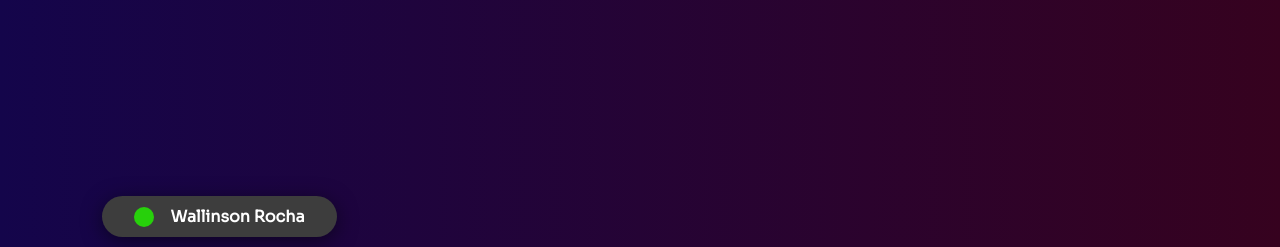
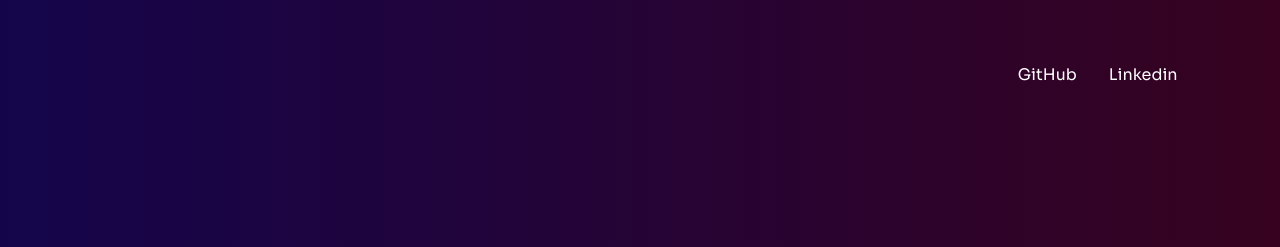
Before and after one commit to wallinsonrocha/dev-portf-lio, a plain HTML site: page index.html in a window 1280 px wide. Shown: the top 247 px of the page. Drawn offline with nearby package versions, Linux system fonts and the light colour scheme.

Commit message:
Adesão do linkedin e github

```diff
--- /dev/null
+++ b/assets/css/header.css
@@ -0,0 +1,11 @@
+header{
+    font-family: var(--font);
+    display: flex;
+    gap: 2rem;
+    justify-items: end;
+    justify-content: end;
+
+    a {
+        color: white;
+    }
+}
--- a/index.html
+++ b/index.html
@@ -9,6 +9,7 @@
     <!-- CSS -->
     <link rel="stylesheet" href="assets/css/main.css">
     <link rel="stylesheet" href="assets/css/section-inicio.css">
+    <link rel="stylesheet" href="assets/css/header.css">
     <link rel="stylesheet" href="assets/css/section-why.css">
     <link rel="stylesheet" href="assets/css/card-custom2.css">
     <link rel="stylesheet" href="assets/css/section-equipe.css">
@@ -27,6 +28,10 @@
     <main>
         <!-- =================================== INICIO =================================== -->
         <section id="inicio">
+            <header>
+                <a href="https://github.com/wallinsonrocha">GitHub</a>
+                <a href="https://www.linkedin.com/in/wallinsonrocha/">Linkedin</a>
+            </header>
             <!-- Conteúdo -->
             <div class="inicio__content">
                 <div class="top-obj">
```
